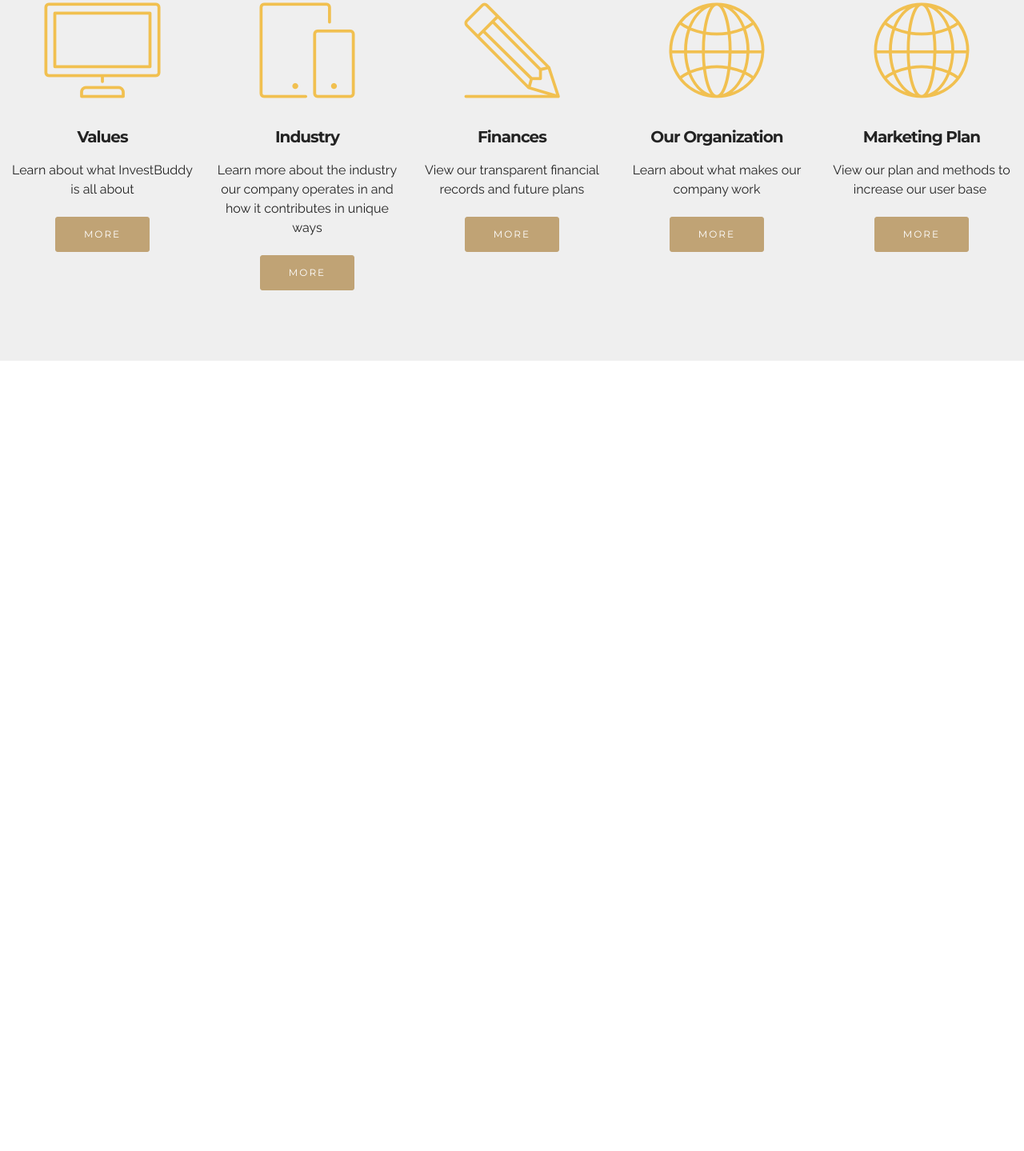
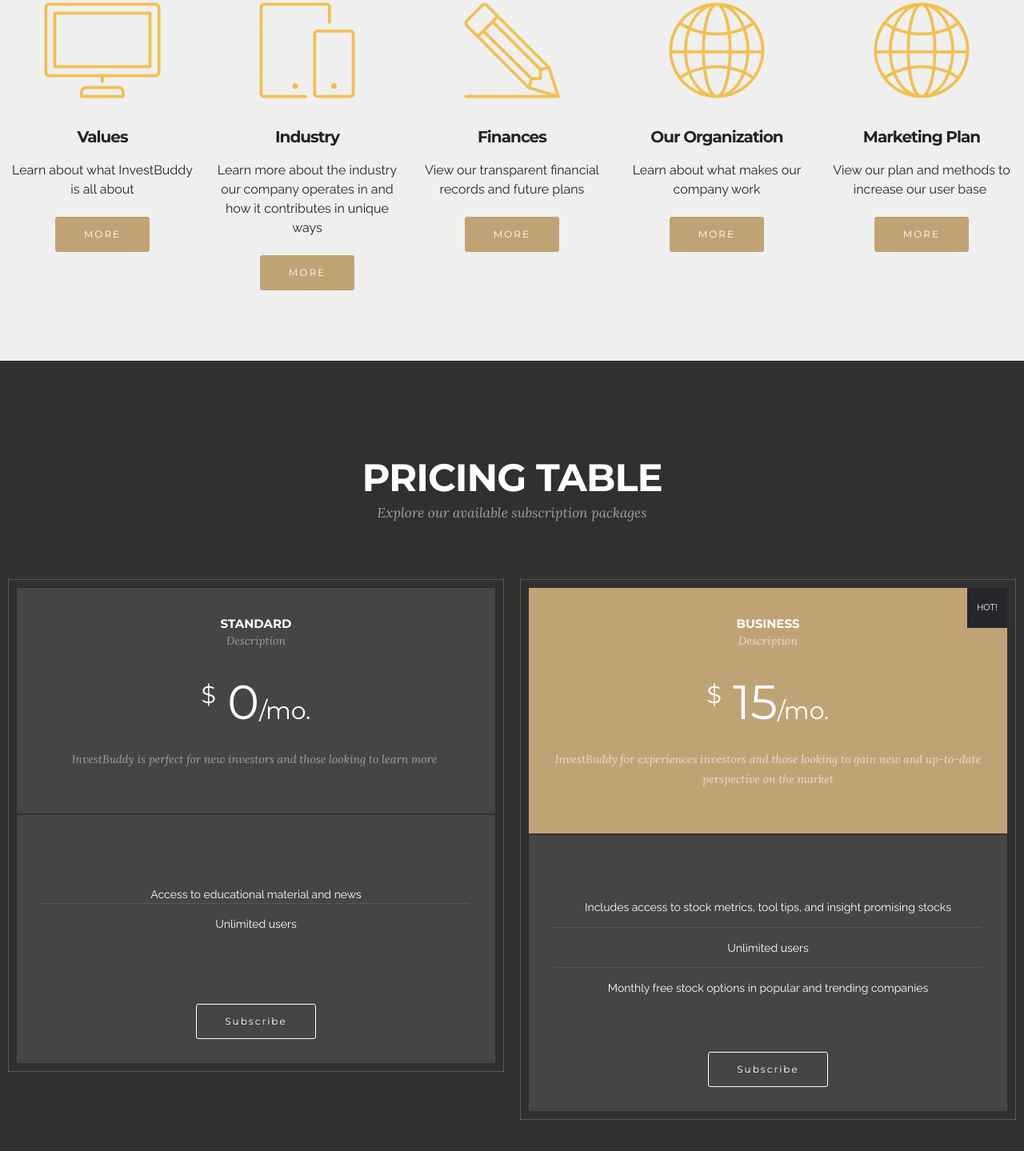
Before and after one commit to McWick9/McWick9.github.io, a plain HTML site: page index.html in a window 1280 px wide. Shown: the part 963-2402 px from the top of the page at 80% size. Before the commit the page ends 1414 px from the top, so only its background shows below. Drawn offline with nearby package versions, Linux system fonts and the light colour scheme.

Commit message:
added price table

```diff
--- a/assets/mobirise/css/mbr-additional.css
+++ b/assets/mobirise/css/mbr-additional.css
@@ -493,6 +493,15 @@
   color: #ffffff;
   font-size: 17px;
 }
+#pricing-table1-11 .mbr-section__container .mbr-section-title {
+  color: #fff;
+}
+#pricing-table1-11 .mbr-section__container .mbr-section-subtitle {
+  color: #a0a0a0;
+}
+#pricing-table1-11 UL {
+  font-size: 14px;
+}
 #menu-5 .hide-buttons .nav-btn {
   display: none !important;
 }
--- a/index.html
+++ b/index.html
@@ -177,6 +177,74 @@
     </div>
 </section>
 
+<section class="mbr-section" id="pricing-table1-11" style="background-color: rgb(48, 48, 48); padding-top: 120px; padding-bottom: 120px;">
+
+
+
+    <div class="mbr-section mbr-section__container mbr-section__container--middle">
+      <div class="container">
+          <div class="row">
+              <div class="col-xs-12 text-xs-center">
+                  <h3 class="mbr-section-title display-2">PRICING TABLE</h3>
+                  <small class="mbr-section-subtitle">Explore our available subscription packages</small>
+              </div>
+          </div>
+      </div>
+    </div>
+
+    <div class="mbr-section mbr-section-nopadding mbr-price-table">
+      <div class="row">
+            <div class="col-xs-12 col-md-6 col-xl-6">
+                <div class="mbr-plan card text-xs-center">
+                    <div class="mbr-plan-header card-block">
+
+                      <div class="card-title">
+                        <h3 class="mbr-plan-title">STANDARD</h3>
+                        <small class="mbr-plan-subtitle">Description</small>
+                      </div>
+                      <div class="card-text">
+                          <div class="mbr-price">
+                            <span class="mbr-price-value">$</span>
+                            <span class="mbr-price-figure">0</span><small class="mbr-price-term">/mo.</small>
+                          </div>
+                          <small class="mbr-plan-price-desc">InvestBuddy is perfect for new investors and those looking to learn more&nbsp;</small>
+                      </div>
+                    </div>
+                    <div class="mbr-plan-body card-block">
+                      <div class="mbr-plan-list">&nbsp;<ul class="list-group list-group-flush">Access to educational material and news<br><li class="list-group-item">Unlimited users</li><br></ul></div>
+                      <div class="mbr-plan-btn"><a href="https://mobirise.com" class="btn btn-white btn-white-outline">Subscribe</a></div>
+                    </div>
+                </div>
+            </div>
+            <div class="col-xs-12 col-md-6 col-xl-6">
+                <div class="mbr-plan card text-xs-center">
+                    <div class="mbr-plan-header card-block bg-primary">
+                      <div class="mbr-plan-label">HOT!</div>
+                      <div class="card-title">
+                        <h3 class="mbr-plan-title">BUSINESS</h3>
+                        <small class="mbr-plan-subtitle">Description</small>
+                      </div>
+                      <div class="card-text">
+                          <div class="mbr-price">
+                            <span class="mbr-price-value">$</span>
+                            <span class="mbr-price-figure">15</span><small class="mbr-price-term">/mo.</small>
+                          </div>
+                          <small class="mbr-plan-price-desc">InvestBuddy for experiences investors and those looking to gain new and up-to-date perspective on the market</small>
+                      </div>
+                    </div>
+                    <div class="mbr-plan-body card-block">
+                      <div class="mbr-plan-list"><ul class="list-group list-group-flush"><span style="line-height: 50px;">Includes access to stock metrics, tool tips, and insight promising stocks</span><br><li class="list-group-item">Unlimited users</li><li class="list-group-item">Monthly free stock options in popular and trending companies</li></ul></div>
+                      <div class="mbr-plan-btn"><a href="https://mobirise.com" class="btn btn-white btn-white-outline">Subscribe</a></div>
+                    </div>
+                </div>
+            </div>
+
+
+          </div>
+    </div>
+
+</section>
+
 
   <script src="assets/web/assets/jquery/jquery.min.js"></script>
   <script src="assets/tether/tether.min.js"></script>
```
Also changed, not shown: finances.html (+1 -1 lines), industry.html (+1 -1 lines), marketing.html (+1 -1 lines), organization.html (+1 -1 lines), visionandmission.html (+1 -1 lines), 1 other file.
